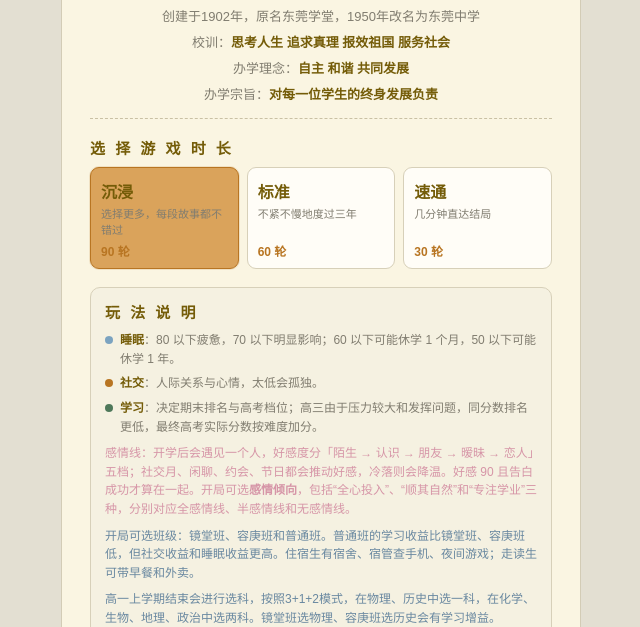
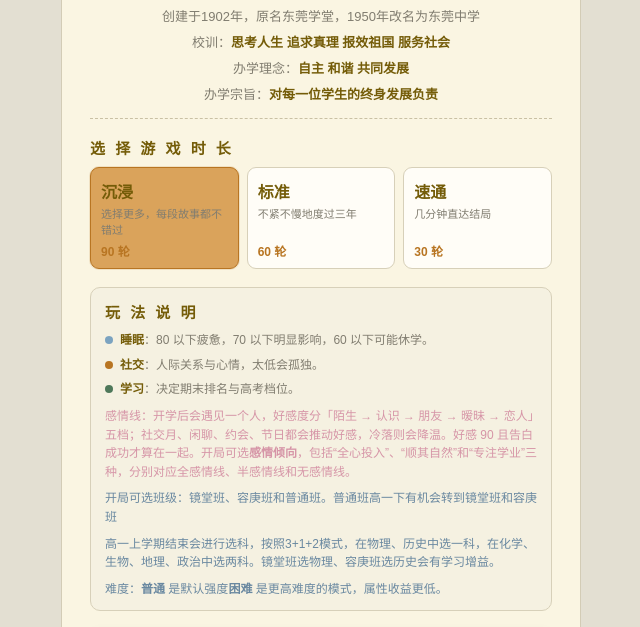
Before and after one commit to Louis912529/my-high-school-sim, a website: page index.html in a window 1280 px wide. Shown: the part 172-799 px from the top of the page, without its empty margins (319-959 px from the left). Drawn offline with Linux system fonts and the light colour scheme; no server answers.

Commit message:
Update index.html

```diff
--- a/index.html
+++ b/index.html
@@ -44,14 +44,14 @@
     <div class="info-block">
       <p class="label-green">玩 法 说 明</p>
       <ul class="stat-legend">
-        <li><i class="dot sleep"></i><span><b>睡眠</b>：80 以下疲惫，70 以下明显影响；60 以下可能休学 1 个月，50 以下可能休学 1 年。</span></li>
+        <li><i class="dot sleep"></i><span><b>睡眠</b>：80 以下疲惫，70 以下明显影响，60 以下可能休学。</span></li>
         <li><i class="dot social"></i><span><b>社交</b>：人际关系与心情，太低会孤独。</span></li>
-        <li><i class="dot study"></i><span><b>学习</b>：决定期末排名与高考档位；高三由于压力较大和发挥问题，同分数排名更低，最终高考实际分数按难度加分。</span></li>
+        <li><i class="dot study"></i><span><b>学习</b>：决定期末排名与高考档位。</span></li>
       </ul>
       <p class="love-note">感情线：开学后会遇见一个人，好感度分「陌生 → 认识 → 朋友 → 暧昧 → 恋人」五档；社交月、闲聊、约会、节日都会推动好感，冷落则会降温。好感 90 且告白成功才算在一起。开局可选<b>感情倾向</b>，包括“全心投入”、“顺其自然”和“专注学业”三种，分别对应全感情线、半感情线和无感情线。</p>
-      <p class="residency-note">开局可选班级：镜堂班、容庚班和普通班。普通班的学习收益比镜堂班、容庚班低，但社交收益和睡眠收益更高。住宿生有宿舍、宿管查手机、夜间游戏；走读生可带早餐和外卖。</p>
+      <p class="residency-note">开局可选班级：镜堂班、容庚班和普通班。普通班高一下有机会转到镜堂班和容庚班</p>
       <p class="residency-note">高一上学期结束会进行选科，按照3+1+2模式，在物理、历史中选一科，在化学、生物、地理、政治中选两科。镜堂班选物理、容庚班选历史会有学习增益。</p>
-      <p class="residency-note diff-note">难度：<b>普通</b> 是默认强度，考试每 5 轮一次；<b>困难 </b> 是更高难度的模式——考试每 4 轮一次，属性收益更低，休学更容易，扣分更狠，好感推进更慢。</p>
+      <p class="residency-note diff-note">难度：<b>普通</b> 是默认强度<b>困难 </b> 是更高难度的模式，属性收益更低。</p>
     </div>
 
     <button id="btn-to-setup" class="grad-btn">开 启 莞 中 生 活</button>
```
